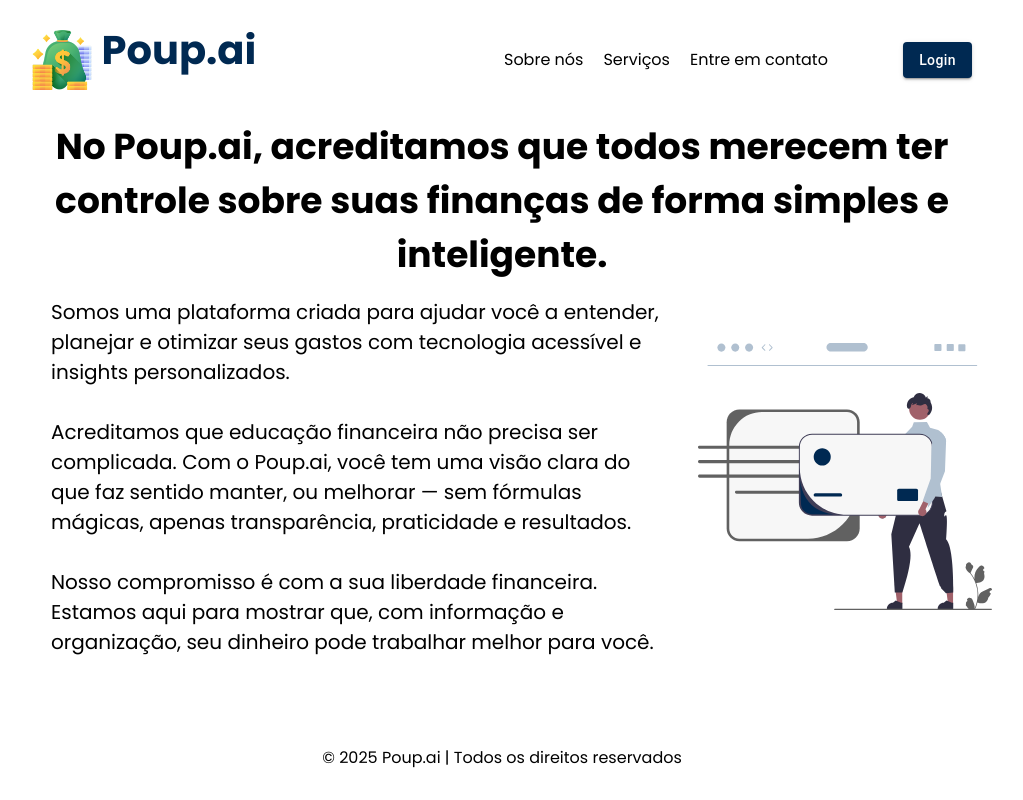
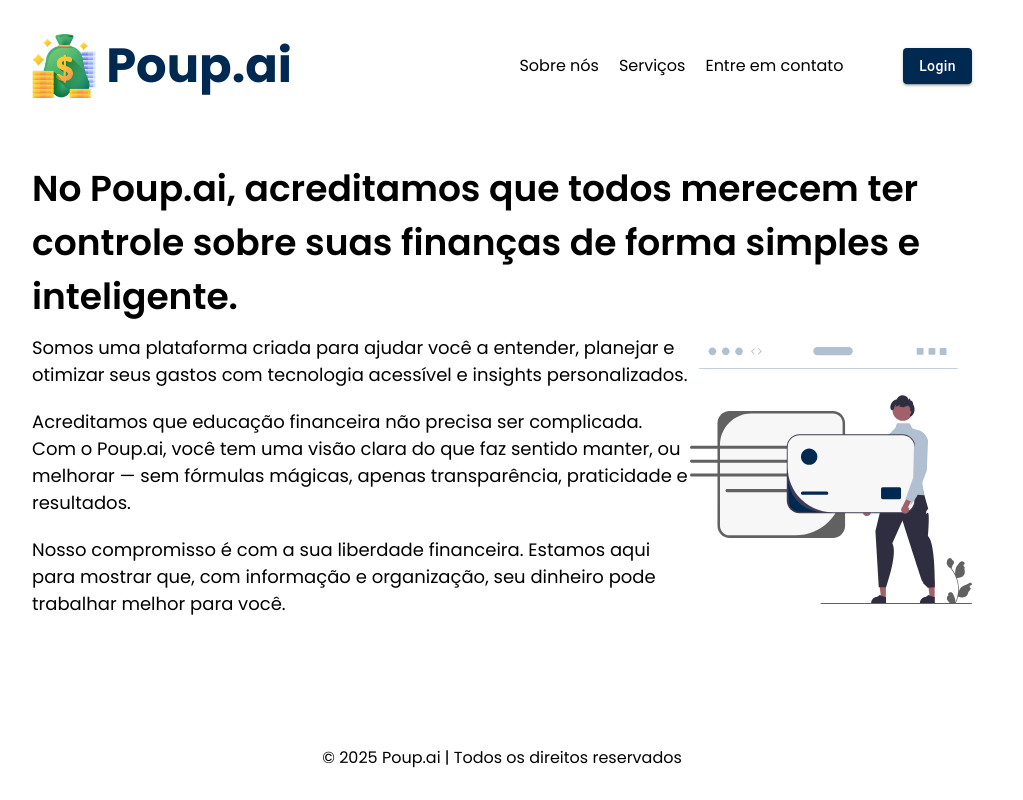
Before and after one commit to Douglass1981/FIAP-Fase1, a Next.js app: page /about in a window 1280 px wide. Shown: the whole page, without its empty margins (138-1161 px from the left). Built offline with nearby package versions, Linux system fonts and the light colour scheme.

Commit message:
refactor(scss): optimize SCSS for better performance

```diff
--- a/src/app/about/sobre.styles.module.scss
+++ b/src/app/about/sobre.styles.module.scss
@@ -1,59 +1,38 @@
-@mixin typography(
-  $font-size,
-  $font-weight: 400,
-  $line-height: 1.5,
-  $letter-spacing: 0
-) {
-  font-size: $font-size;
-  font-weight: $font-weight;
-  line-height: $line-height;
-  letter-spacing: $letter-spacing;
-}
-
-$bp-tablet: 768px;
-$bp-desktop: 1025px;
-
-$blue-primary-500: #002952;
-
-$secondary-purple-700: #512da8;
-
-$gray-neutral-800: #424242;
-
-$white: #ffffff;
-$black: #000000;
+@use "../../styles/variables.scss" as *;
+@use "../../styles/mixins.scss" as *;
 
 .content {
-  background-color: $white;
-  width: 100vw;
-  min-height: 100vh;
+  width: 100dvw;
+  height: 100dvh;
   box-sizing: border-box;
-  display: flex;
-  flex-direction: column;
+  @include flex-end;
 
   &__nav {
-    padding: 30px 170px;
     display: flex;
+    justify-content: space-between;
     align-items: center;
-    justify-content: space-between;
+    padding: 1.875rem 3.125rem;
 
     &__logo_area {
-      display: flex;
+      @include flex-center;
       flex-direction: row;
-      gap: 10px;
+      gap: 0.625rem;
+      padding-bottom: 0%;
+      justify-content: start;
 
       &__brand {
-        @include typography(2.5rem, 700, 100%);
-        color: $blue-primary-500;
+        @include font-heading-2;
+        color: $blue-500;
       }
     }
 
     &__redirect_pages {
       display: flex;
-      gap: 20px;
+      gap: 1.25rem;
     }
 
-    &__button:hover{
-      background-color: $secondary-purple-700;
+    &__button:hover {
+      background-color: $purple-700;
     }
   }
 
@@ -61,14 +40,12 @@ $black: #000000;
     flex-grow: 1;
   }
   &__container {
-    padding: 0px 150px;
+    padding: 1.875rem 3.125rem;
     display: flex;
     flex-direction: column;
 
     &__title {
-      @include typography(2.25rem, 700);
-      color: $black;
-      text-align: center;
+      @include font-heading-3;
     }
 
     &__material {
@@ -77,63 +54,39 @@ $black: #000000;
         width: 70%;
         display: flex;
         flex-direction: column;
-
         &__text {
-          @include typography(1.25rem, 400);
-          color: $black;
-          padding: 15px 39px;
+          @include font-heading-5;
+          padding: 0.625rem 0rem;
         }
       }
 
       &__right {
-        display: flex;
-        justify-content: center;
-        align-items: center;
+        @include flex-center;
         width: 30%;
       }
     }
   }
 
   &__footer {
-    display: flex;
-    padding: 30px;
-    justify-content: center;
+    @include flex-center;
+    padding: 1.875rem;
     color: $black;
   }
 }
 
-@media (max-width: $bp-tablet) {
+@include respond(lg){
 .content {
   &__nav {
-      padding: 30px 50px;
+    padding: 1.875rem 10.625rem;
   }
 
+  > main {
+    flex-grow: 1;
+  }
   &__container {
-      padding: 50px;
-      &__title {
-        @include typography(1.5rem, 700);
-        color: $black;
-        text-align: center;
+    padding: 1.875rem 10.625rem;
   }
 
-      &__material {
-        display: flex;
-        flex-direction: column;
-        align-items: end;
-        &__left {
-          width: 100%;
 
-          &__text {
-            @include typography(1.25rem, 400);
-            color: $black;
-            padding: 15px 0px;
 }
 }
-
-        &__right {
-          width: 50%;
-        }
-      }
-    }
-  }
-}
```
Lines whose indentation alone changed are shown as unchanged.
